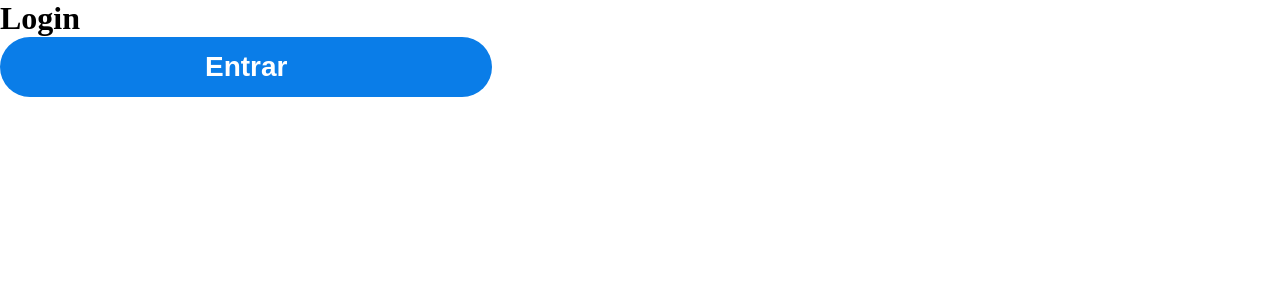
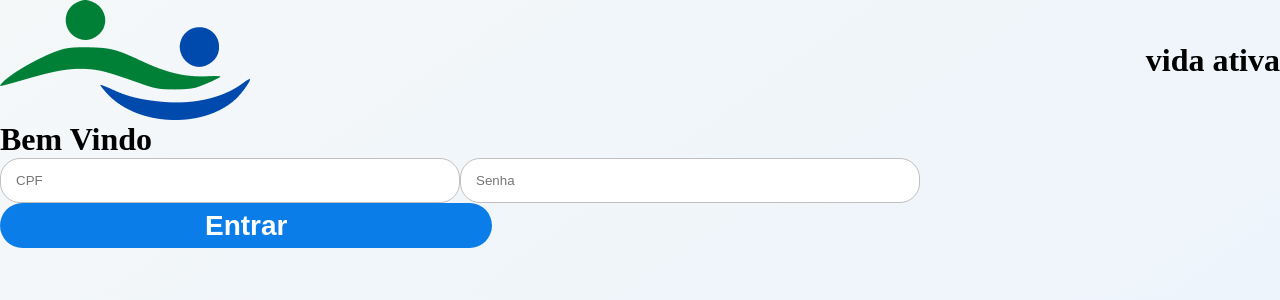
Before and after one commit to Kaua032/Vida_Ativa_Front_End, a React (Vite) app in the folder Vida_Ativa/: page / in a window 1280 px wide. Shown: the top 300 px of the page. Built offline with nearby package versions, Linux system fonts and the light colour scheme.

Commit message:
feat: Update UI for login page

```diff
--- a/Vida_Ativa/src/GlobalStyled.jsx
+++ b/Vida_Ativa/src/GlobalStyled.jsx
@@ -9,4 +9,10 @@ export const GlobalStyled = createGlobalStyle`
         margin: 0;
         box-sizing: border-box;
     }
+    body{
+      max-width: 100vw;
+      height: 100vh;
+      background: rgb(245,248,249);
+      background: linear-gradient(145deg, rgba(245,248,249,1) 0%, rgba(234,242,252,1) 100%);
+    }
 `;
--- a/Vida_Ativa/src/Pages/Login/Login.jsx
+++ b/Vida_Ativa/src/Pages/Login/Login.jsx
@@ -1,11 +1,18 @@
-import ButtonLogin from "../../components/ButtonLogin/ButtonLogin";
+import ButtonLogin from "../../components/ButtonLogin/ButtonLogin.jsx";
+import Input from "../../components/Input/Input.jsx";
+import Logo from "../../components/Logo/Logo.jsx";
 
 function Login() {
   return (
-    <div>
-      <h1>Login</h1>
-      <ButtonLogin type="button" text="Entrar"/>
-    </div>
+    <>
+      <Logo />
+      <div>
+        <h1>Bem Vindo</h1>
+        <Input type="" placeholder="CPF" />
+        <Input type="password" placeholder="Senha" />
+        <ButtonLogin type="button" text="Entrar" />
+      </div>
+    </>
   );
 }
 
--- /dev/null
+++ b/Vida_Ativa/src/Pages/Login/LoginStyled.jsx
@@ -0,0 +1 @@
+import styled from "styled-components";
--- a/Vida_Ativa/src/components/ButtonLogin/ButtonStyled.jsx
+++ b/Vida_Ativa/src/components/ButtonLogin/ButtonStyled.jsx
@@ -1,7 +1,7 @@
 import styled from "styled-components";
 
 export const ButtonSpace = styled.button`
-  height: 60px;
+  height: 45px;
   border-radius: 50px;
   background: #0a7de8;
   border: none;
--- a/Vida_Ativa/src/components/Input/Input.jsx
+++ b/Vida_Ativa/src/components/Input/Input.jsx
@@ -0,0 +1,7 @@
+import { InputStyled } from "./InputStyled";
+
+function Input({ type, placeholder }) {
+  return <InputStyled type={type} placeholder={placeholder} />;
+}
+
+export default Input;
--- /dev/null
+++ b/Vida_Ativa/src/components/Input/InputStyled.jsx
@@ -0,0 +1,13 @@
+import styled from "styled-components";
+
+export const InputStyled = styled.input`
+  width: 460px;
+  height: 45px;
+
+  padding: 15px;
+
+  border-radius: 20px;
+  border: 1px solid #c0c0c0;
+
+  background: #fff;
+`;
--- /dev/null
+++ b/Vida_Ativa/src/components/Logo/Logo.jsx
@@ -0,0 +1,12 @@
+import { ImgLogo, LogoStyled, TitleLogo } from "./LogoStyled.jsx";
+
+function Logo({ width, height, font_size, direction }) {
+  return (
+    <LogoStyled direction={direction}>
+      <ImgLogo src="/LogoDraw.png" width={width} height={height} />
+      <TitleLogo font_size={font_size}>vida ativa</TitleLogo>
+    </LogoStyled>
+  );
+}
+
+export default Logo;
--- /dev/null
+++ b/Vida_Ativa/src/components/Logo/LogoStyled.jsx
@@ -0,0 +1,9 @@
+import styled from "styled-components";
+
+export const LogoStyled = styled.div`
+    display: flex;
+    align-items: center;
+    justify-content: space-between;
+`
+export const ImgLogo = styled.img``
+export const TitleLogo = styled.h1``
```
Also changed, not shown: Vida_Ativa/public/LogoDraw.png (added).
